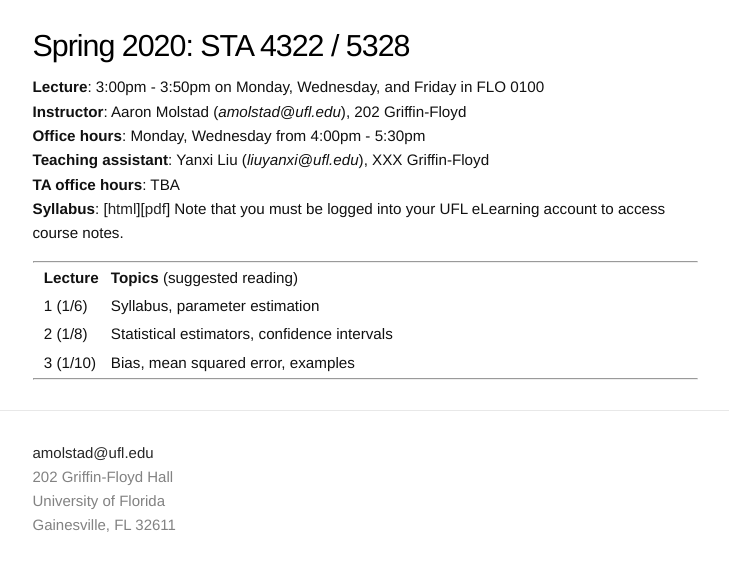
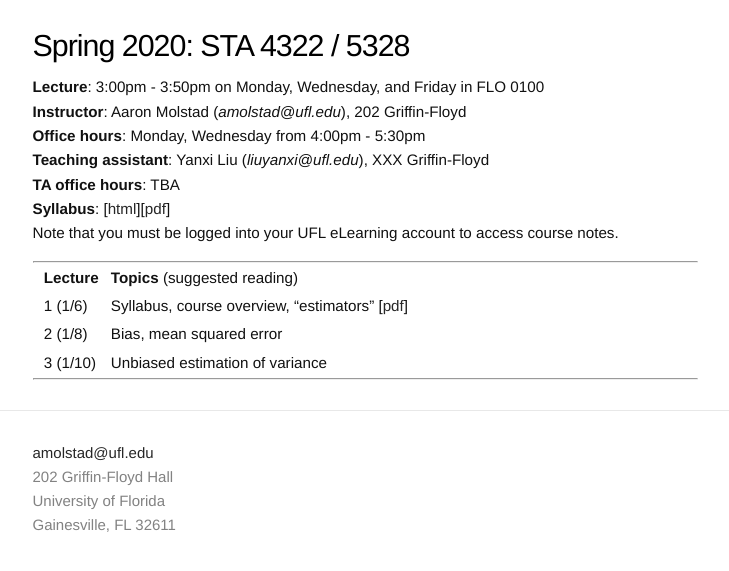
Before and after one commit to ajmolstad/ajmolstad.github.io, a Jekyll site: the page built from S20_STA4322.md, in a window 1280 px wide. Shown: the top 571 px of the page, without its empty margins (275-1004 px from the left). Built offline with Jekyll 4.4.1, drawn with Linux system fonts in a browser that asks for light colours.

Commit message:
update coursepage

```diff
--- a/S20_STA4322.md
+++ b/S20_STA4322.md
@@ -16,9 +16,9 @@
 
 
 ||  **Lecture** ||  **Topics** (suggested reading) ||
-|| 1 (1/6)  || Syllabus, parameter estimation ||
-|| 2 (1/8)  || Statistical estimators, confidence intervals ||
-|| 3 (1/10) || Bias, mean squared error, examples ||
+|| 1 (1/6)  || Syllabus, course overview, "estimators" [[pdf](https://ufl.instructure.com/courses/394927/files/47578357/download?wrap=1)] ||
+|| 2 (1/8)  || Bias, mean squared error ||
+|| 3 (1/10) || Unbiased estimation of variance ||
 
 
 ---------------
```
Also changed, not shown: 1 other file.
